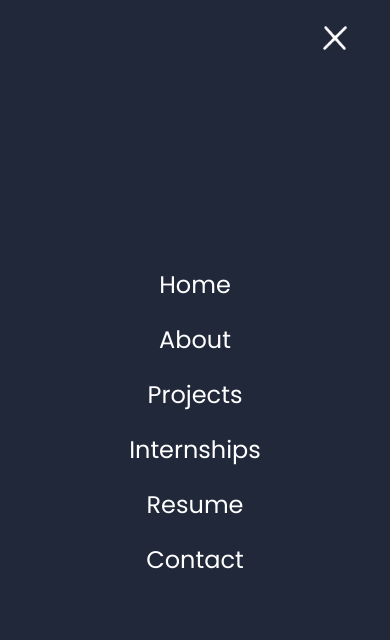
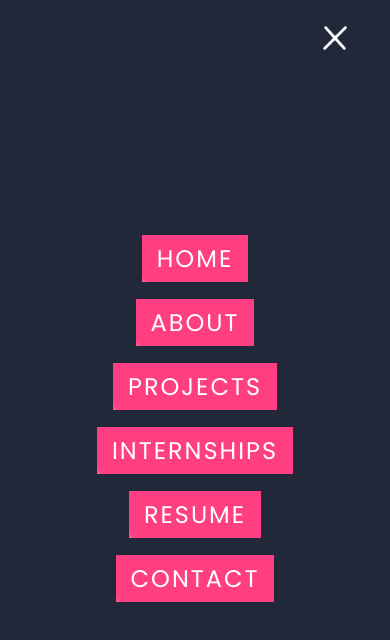
Before and after one commit to MishraSandesh/SandeshMishra.github.io, a plain HTML site: page index.html in a window 390 px wide. Both pictures are taken after a click on the element 335 px from the left and 37 px from the top of the page. Drawn offline with Linux system fonts and the light colour scheme.

Commit message:
Effects To Menu Added

```diff
--- a/index.html
+++ b/index.html
@@ -23,6 +23,7 @@
                     I recently graduated from SSGMCE <br>
                     high-quality web design and development experience,<br>
                     resulting in high-quality work
+
                 </p>
                 <a href="Contact.html">
                     Contact Me
@@ -40,12 +41,12 @@
         </ul>
 
         <ul class="menu">
-            <li> <a href="#" > Home </a> </li>
-            <li> <a href="#" > About </a> </li>
-            <li> <a href="#" > Projects </a> </li>
-            <li> <a href="#" > Internships </a> </li>
-            <li> <a href="Sandesh Mishra Resume.pdf" > Resume </a> </li>
-            <li> <a href="Contact.html" > Contact </a> </li>
+            <li data-text="Home"> <a href="#" > Home </a> </li>
+            <li data-text="About"> <a href="#" > About </a> </li>
+            <li data-text="Projects"> <a href="#" > Projects </a> </li>
+            <li data-text="Internships"> <a href="#" > Internships </a> </li>
+            <li data-text="Resume"> <a href="Sandesh Mishra Resume.pdf" > Resume </a> </li>
+            <li data-text="Contact"> <a href="Contact.html" > Contact </a> </li>
         </ul>
 
         <img src="1.png" alt="Shape Images" class="elements" data-speed="8"   >     <!-- Any shape -->
--- a/style.css
+++ b/style.css
@@ -296,12 +296,81 @@ header .toggle.active
     }
     .menu
     {
+        /* position: relative; */
+        display: flex;
+        flex-direction: column;
         align-items: center;
         padding: 0;
     }
+    .menu li
+    {
+        list-style: none;
+    }
+    .menu li:before
+    {
+        content: attr(data-text);
+        position: absolute;
+        top: 50%;
+        left: 50%;
+        transform: translate(-50%,-50%);
+        color:#fff;
+        font-size: 6em;
+        font-weight: 700;
+        pointer-events: none;
+        opacity: 0;
+        letter-spacing: 20px;
+        transition: 0.5s;
+        white-space: nowrap;
+    }
+    .menu li:hover:before
+{
+    opacity: 0.4;
+    letter-spacing: 0px;
+}
     .menu li a
     {
+        position: relative;
+        display: inline-block;
+        padding: 6px 15px;
         color: #fff;
+        text-decoration: none;
+        background: #ff3f81;
+        color: #fff;
+        text-transform: uppercase;
+        letter-spacing: 2px;
+        overflow: hidden;
+        transition: 0.5s;
+        z-index: 1;
+    }
+    .menu:hover li a
+    {
+        opacity: 0;
+    }
+    .menu li a:hover
+    {
+        transform: scale(1.4);
+        z-index: 1000;
+        background: #1ede6d;
+        opacity: 1;
+    }
+
+    .menu li a:before
+    {
+        content:  '';
+        position: absolute;
+        top: 0;
+        left: -100px;
+        width: 80px;
+        height: 100%;
+        background: linear-gradient(90deg,transparent, rgba(255,255,255,0.8), transparent);
+        transform: skewX(50deg);
+        transition: 0s;
+    }
+    .menu li a:hover:before
+    {
+        left: calc(100% + 100px);
+        transition: 0.5s;
+        transition-delay: 0.2s;
     }
     .content .contentBx h2
     {
@@ -323,4 +392,8 @@ header .toggle.active
     {
         transition: 0s;
     }
+    .content .contentBx p
+    {
+        padding-right: 50%;
+    }
 }
```
Also changed, not shown: 2.png, 4.png.
